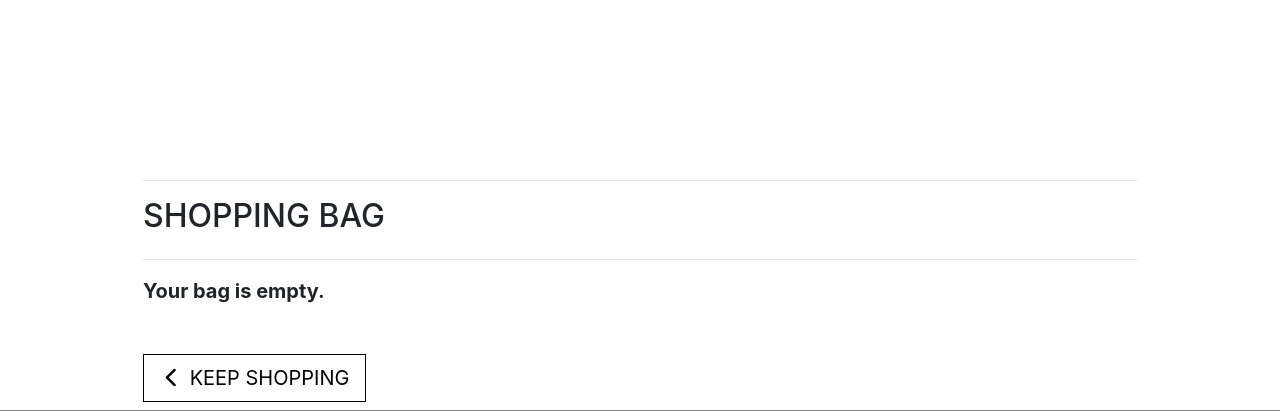
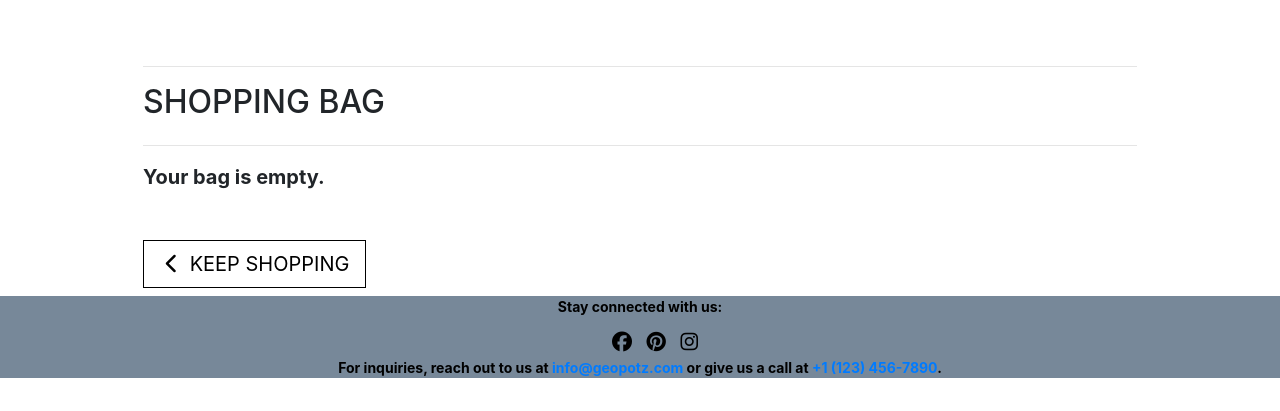
Before and after one commit to BMorrell92/BMorrell_Milestone_Project4, a Django app: page /bag/ in a window 1280 px wide. Shown: the part 98-509 px from the top of the page. Run offline with Django 3.2, Linux system fonts and the light colour scheme; parts of the project's set-up code (start-up, migrations or seed data) failed here and were passed over; some libraries are stand-ins or nearby versions; some web fonts are replaced.

Commit message:
changed the padding-top value

```diff
--- a/static/css/base.css
+++ b/static/css/base.css
@@ -350,7 +350,7 @@ color: #17a2b8; /* text-info */
   }
 
   .header-container {
-      padding-top: 164px;
+      padding-top: 50px;
   }
 }
 
```
